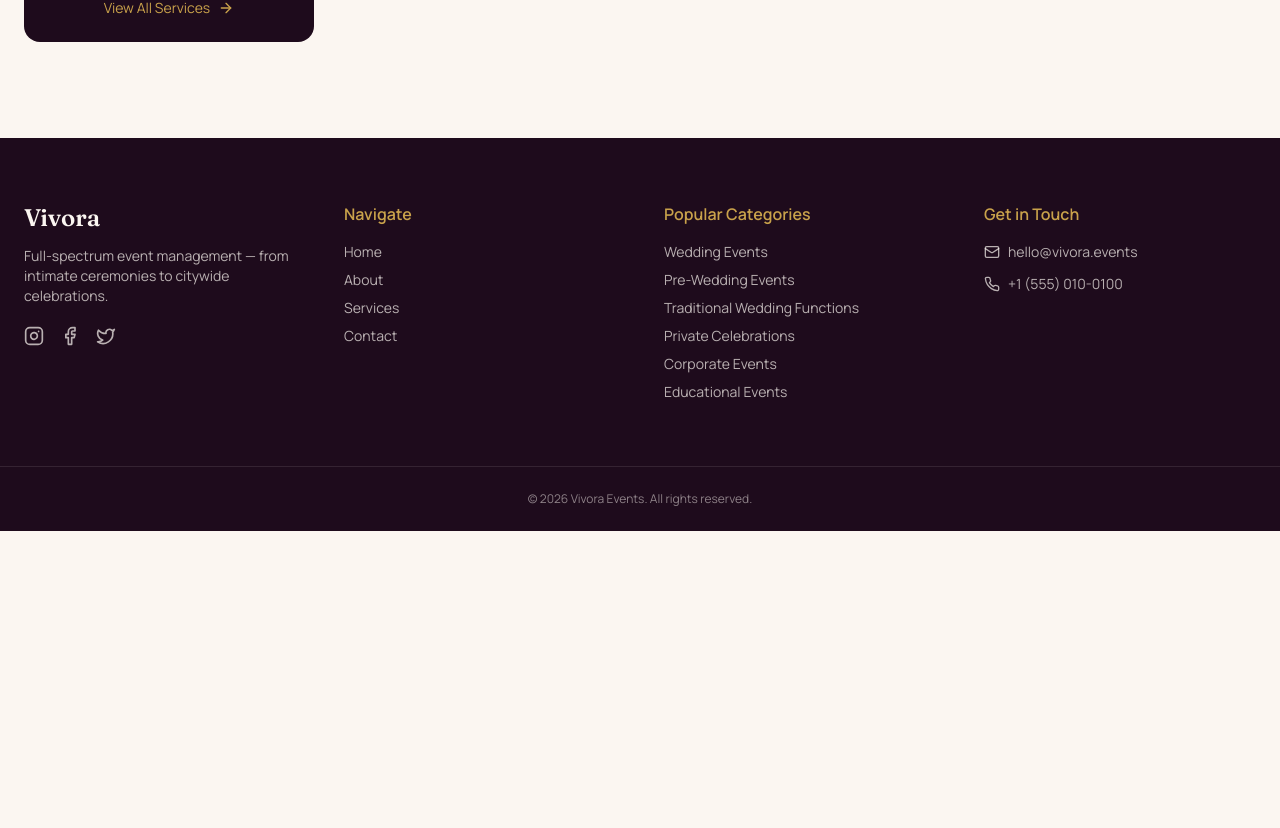
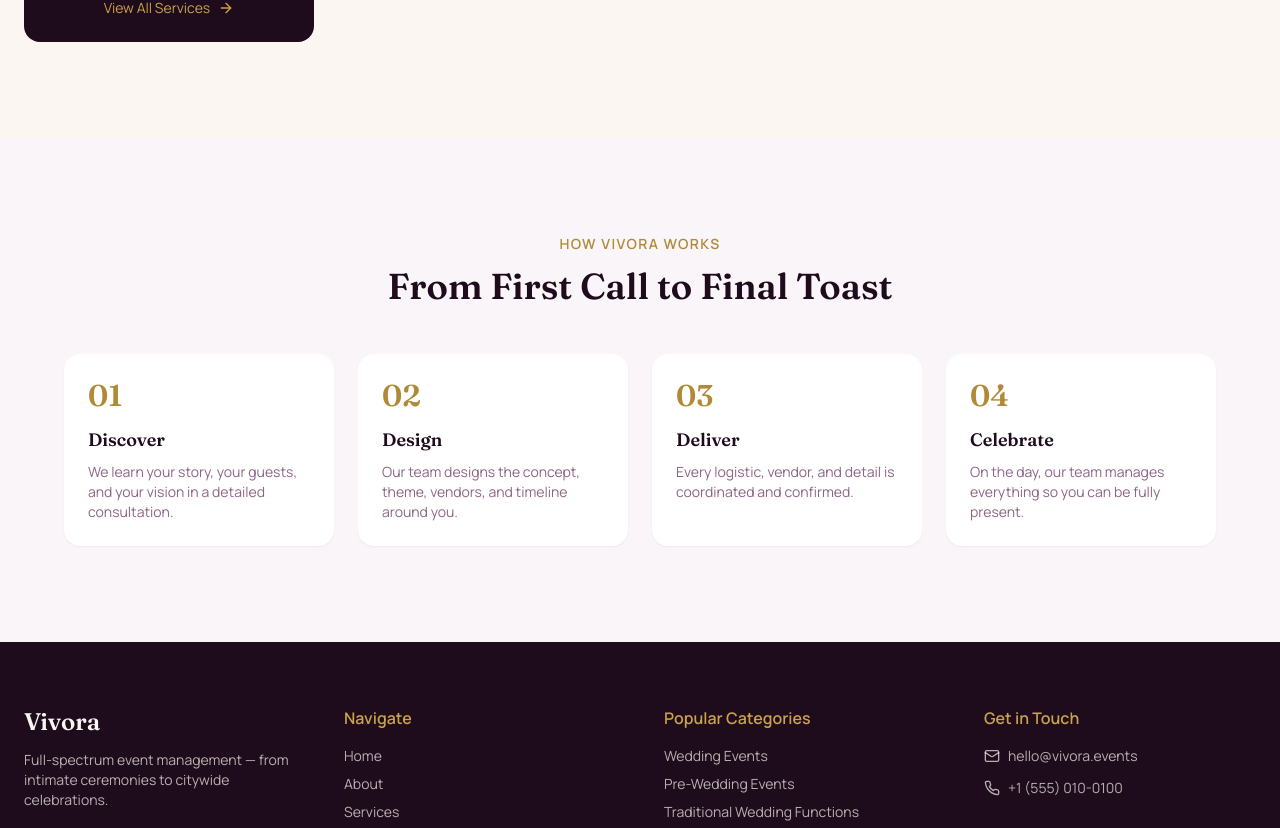
Before and after one commit to Sathya5230/vivora, a React (Vite) app: page / in a window 1280 px wide. Shown: the part 1875-2703 px from the top of the page. Before the commit the page ends 2406 px from the top, so only its background shows below. Built offline with nearby package versions, Linux system fonts and the light colour scheme.

Commit message:
feat: add process section to homepage

```diff
--- /dev/null
+++ b/src/components/sections/ProcessSection.jsx
@@ -0,0 +1,40 @@
+import ProcessStep from "../ui/ProcessStep";
+import SectionHeading from "../ui/SectionHeading";
+
+const steps = [
+  {
+    number: "01",
+    title: "Discover",
+    description: "We learn your story, your guests, and your vision in a detailed consultation.",
+  },
+  {
+    number: "02",
+    title: "Design",
+    description: "Our team designs the concept, theme, vendors, and timeline around you.",
+  },
+  {
+    number: "03",
+    title: "Deliver",
+    description: "Every logistic, vendor, and detail is coordinated and confirmed.",
+  },
+  {
+    number: "04",
+    title: "Celebrate",
+    description: "On the day, our team manages everything so you can be fully present.",
+  },
+];
+
+export default function ProcessSection() {
+  return (
+    <section className="bg-plum-50 px-6 py-24">
+      <div className="mx-auto max-w-6xl">
+        <SectionHeading eyebrow="How Vivora Works" title="From First Call to Final Toast" />
+        <div className="mt-12 grid gap-6 sm:grid-cols-2 lg:grid-cols-4">
+          {steps.map((step) => (
+            <ProcessStep key={step.number} {...step} />
+          ))}
+        </div>
+      </div>
+    </section>
+  );
+}
--- /dev/null
+++ b/src/components/ui/ProcessStep.jsx
@@ -0,0 +1,9 @@
+export default function ProcessStep({ number, title, description }) {
+  return (
+    <div className="rounded-2xl bg-white p-6 shadow-sm">
+      <span className="font-display text-3xl font-semibold text-gold-500">{number}</span>
+      <p className="mt-3 font-display text-lg font-semibold text-plum-900">{title}</p>
+      <p className="mt-2 text-sm text-plum-700/70">{description}</p>
+    </div>
+  );
+}
--- a/src/pages/Home.jsx
+++ b/src/pages/Home.jsx
@@ -2,6 +2,7 @@ import Hero from "../components/sections/Hero";
 import CategoryMarquee from "../components/sections/CategoryMarquee";
 import StatsStrip from "../components/sections/StatsStrip";
 import ServicesBentoGrid from "../components/sections/ServicesBentoGrid";
+import ProcessSection from "../components/sections/ProcessSection";
 
 export default function Home() {
   return (
@@ -10,6 +11,7 @@ export default function Home() {
       <CategoryMarquee />
       <StatsStrip />
       <ServicesBentoGrid />
+      <ProcessSection />
     </>
   );
 }
```
